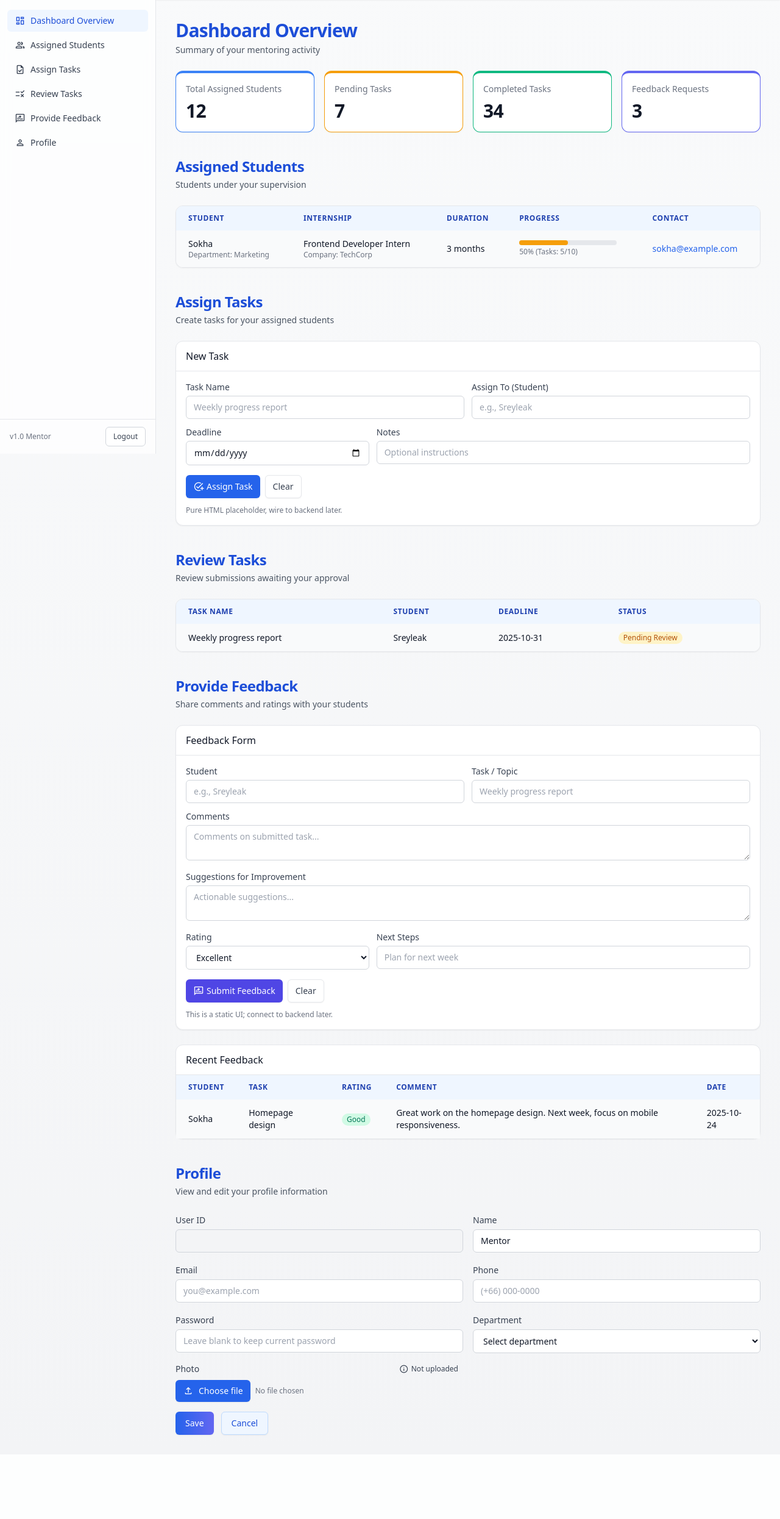
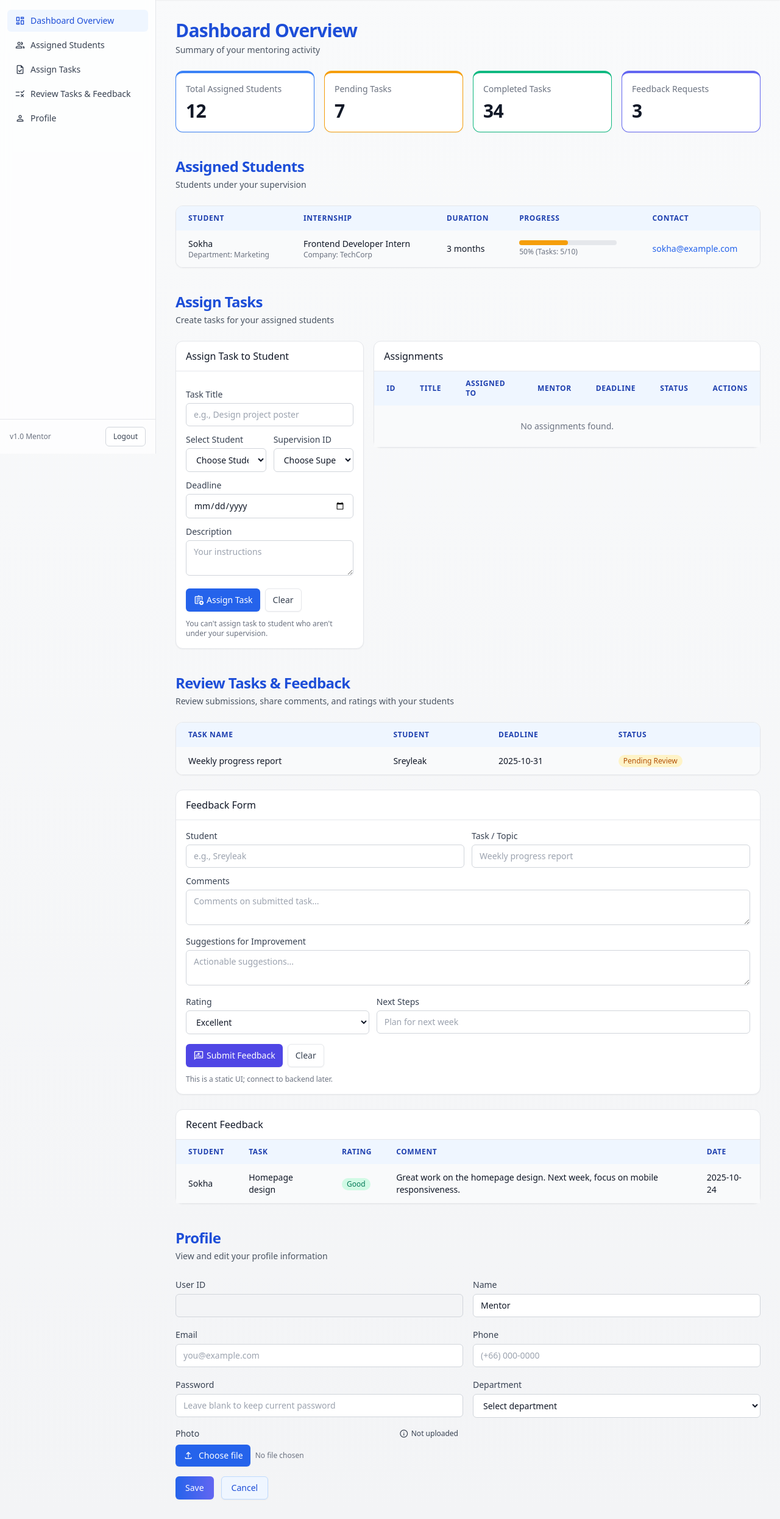
Before and after one commit to Chhitchhanut/internship-management-system-project, a FastAPI app: page /mentor_dash in a window 1280 px wide. Shown: the part 56-2547 px from the top of the page at 61% size. Before the commit the page ends 2411 px from the top, so only its background shows below. Run offline with FastAPI, Linux system fonts and the light colour scheme; some libraries are stand-ins or nearby versions.

Commit message:
feat:mentor assign task

```diff
--- a/app/routers/admin.py
+++ b/app/routers/admin.py
@@ -285,6 +285,8 @@ def create_task(
     db.commit()
 
     return RedirectResponse(url="/admin_dash#section-assign", status_code=status.HTTP_303_SEE_OTHER)
+
+
 # Delete Task Assignment
 # ----------------------------
 @router.post("/admin/Task_delete")
@@ -304,7 +306,6 @@ def admin_task_delete(
 
     target = f"/admin_dash#section-assign"
     return RedirectResponse(url=target, status_code=status.HTTP_303_SEE_OTHER)
-
 
 
 # Delete Internship
--- a/app/templates/mentor_dash.html
+++ b/app/templates/mentor_dash.html
@@ -23,8 +23,7 @@
         <li><a href="#overview" class="flex items-center gap-2 rounded-md px-3 py-2 text-sm font-medium text-gray-700 hover:bg-gray-100 hover:text-gray-900 transition"><span class="material-symbols-outlined text-[18px]">dashboard</span><span>Dashboard Overview</span></a></li>
         <li><a href="#assigned" class="flex items-center gap-2 rounded-md px-3 py-2 text-sm font-medium text-gray-700 hover:bg-gray-100 hover:text-gray-900 transition"><span class="material-symbols-outlined text-[18px]">group</span><span>Assigned Students</span></a></li>
         <li><a href="#assign-tasks" class="flex items-center gap-2 rounded-md px-3 py-2 text-sm font-medium text-gray-700 hover:bg-gray-100 hover:text-gray-900 transition"><span class="material-symbols-outlined text-[18px]">task</span><span>Assign Tasks</span></a></li>
-        <li><a href="#review" class="flex items-center gap-2 rounded-md px-3 py-2 text-sm font-medium text-gray-700 hover:bg-gray-100 hover:text-gray-900 transition"><span class="material-symbols-outlined text-[18px]">rule</span><span>Review Tasks</span></a></li>
-        <li><a href="#feedback" class="flex items-center gap-2 rounded-md px-3 py-2 text-sm font-medium text-gray-700 hover:bg-gray-100 hover:text-gray-900 transition"><span class="material-symbols-outlined text-[18px]">rate_review</span><span>Provide Feedback</span></a></li>
+        <li><a href="#review-feedback" class="flex items-center gap-2 rounded-md px-3 py-2 text-sm font-medium text-gray-700 hover:bg-gray-100 hover:text-gray-900 transition"><span class="material-symbols-outlined text-[18px]">rule</span><span>Review Tasks & Feedback</span></a></li>
         <li><a href="#profile" class="flex items-center gap-2 rounded-md px-3 py-2 text-sm font-medium text-gray-700 hover:bg-gray-100 hover:text-gray-900 transition"><span class="material-symbols-outlined text-[18px]">person</span><span>Profile</span></a></li>
       </ul>
     </nav>
@@ -131,49 +130,121 @@
           <h2 class="text-xl md:text-2xl font-semibold tracking-tight text-blue-700">Assign Tasks</h2>
           <p class="text-sm text-gray-600">Create tasks for your assigned students</p>
         </div>
+        <div class="grid grid-cols-1 lg:grid-cols-3 gap-4">
+          <!-- Assign Task to Student Form -->
+          <div class="space-y-4 lg:col-span-1">
             <div class="rounded-xl border bg-white shadow-sm">
               <div class="flex items-center justify-between border-b px-4 py-3">
-            <h3 class="font-medium">New Task</h3>
+                <h3 class="font-medium">Assign Task to Student</h3>
               </div>
-          <form class="p-4 space-y-3 text-sm">
+              <form action="/mentor/task_create" method="post" class="p-4 space-y-3 text-sm">
+                <input type="hidden" name="mentor_id" value="{{ mentor_id }}">
+                <div class="space-y-1">
+                  <label class="text-gray-700">Task Title</label>
+                  <input type="text" name="title" placeholder="e.g., Design project poster" required class="w-full rounded-md border border-gray-300 bg-white px-3 py-2 text-sm placeholder:text-gray-400 focus:outline-none focus:ring-2 focus:ring-blue-500/60 focus:border-blue-500" />
+                </div>
                 <div class="grid grid-cols-1 md:grid-cols-2 gap-3">
                   <div class="space-y-1">
-                <label class="text-gray-700">Task Name</label>
-                <input type="text" placeholder="Weekly progress report"
-                  class="w-full rounded-md border border-gray-300 bg-white px-3 py-2 text-sm placeholder:text-gray-400 focus:outline-none focus:ring-2 focus:ring-blue-500/60 focus:border-blue-500" />
+                    <label class="text-gray-700">Select Student</label>
+                    <select name="student_id" required class="w-full rounded-md border border-gray-300 bg-white px-3 py-2 text-sm placeholder:text-gray-400 focus:outline-none focus:ring-2 focus:ring-blue-500/60 focus:border-blue-500" >
+                      <option value="">Choose Student</option>
+                      {% for s in supervisions %}
+                        <option value="{{ s.student_id }}">Student {{ s.student_id }} (SV {{ s.id }})</option>
+                      {% endfor %}
+                    </select>
                   </div>
                   <div class="space-y-1">
-                <label class="text-gray-700">Assign To (Student)</label>
-                <input type="text" placeholder="e.g., Sreyleak"
-                  class="w-full rounded-md border border-gray-300 bg-white px-3 py-2 text-sm placeholder:text-gray-400 focus:outline-none focus:ring-2 focus:ring-blue-500/60 focus:border-blue-500" />
+                    <label class="text-gray-700">Supervision ID</label>
+                    <select name="internship_sv_id" required class="w-full rounded-md border border-gray-300 bg-white px-3 py-2 text-sm placeholder:text-gray-400 focus:outline-none focus:ring-2 focus:ring-blue-500/60 focus:border-blue-500">
+                      <option value="">Choose Supervision</option>
+                      {% for s in supervisions %}
+                        <option value="{{ s.id }}">SV {{ s.id }} (Student {{ s.student_id }})</option>
+                      {% endfor %}
+                    </select>
                   </div>
                 </div>
-            <div class="grid grid-cols-1 md:grid-cols-3 gap-3">
-              <div class="space-y-1 md:col-span-1">
+                <div class="grid grid-cols-1">
+                  <div class="space-y-1">
                     <label class="text-gray-700">Deadline</label>
-                <input type="date" class="w-full rounded-md border border-gray-300 bg-white px-3 py-2 text-sm focus:outline-none focus:ring-2 focus:ring-blue-500/60 focus:border-blue-500" />
-              </div>
-              <div class="space-y-1 md:col-span-2">
-                <label class="text-gray-700">Notes</label>
-                <input type="text" placeholder="Optional instructions"
-                  class="w-full rounded-md border border-gray-300 bg-white px-3 py-2 text-sm placeholder:text-gray-400 focus:outline-none focus:ring-2 focus:ring-blue-500/60 focus:border-blue-500" />
+                    <input type="date" name="deadline" required class="w-full rounded-md border border-gray-300 bg-white px-3 py-2 text-sm focus:outline-none focus:ring-2 focus:ring-blue-500/60 focus:border-blue-500" />
                   </div>
                 </div>
+                <div class="space-y-1">
+                  <label class="text-gray-700">Description</label>
+                  <textarea name="desc" placeholder="Your instructions" required class="w-full rounded-md border border-gray-300 bg-white px-3 py-2 text-sm placeholder:text-gray-400 focus:outline-none focus:ring-2 focus:ring-blue-500/60 focus:border-blue-500"></textarea>
+                </div>
                 <div class="flex gap-2 pt-1">
-              <button type="button" class="inline-flex items-center gap-1 rounded-md bg-blue-600 text-white px-3 py-2 text-sm font-medium hover:bg-blue-700 shadow-sm"><span class="material-symbols-outlined text-[18px]">add_task</span>Assign Task</button>
+                  <button type="submit" class="inline-flex items-center gap-1 rounded-md bg-blue-600 text-white px-3 py-2 text-sm font-medium hover:bg-blue-700 shadow-sm">
+                    <span class="material-symbols-outlined text-[18px]">assignment_add</span>Assign Task
+                  </button>
                   <button type="reset" class="inline-flex items-center gap-1 rounded-md border border-gray-200 text-gray-700 bg-white px-3 py-2 text-sm font-medium hover:bg-gray-50 shadow-sm">Clear</button>
                 </div>
-            <p class="text-xs text-gray-500">Pure HTML placeholder, wire to backend later.</p>
+                <p class="text-xs text-gray-500">You can't assign task to student who aren't under your supervision.</p>
               </form>
+            </div>
+          </div>
+          <!-- Assignments Table -->
+          <div class="lg:col-span-2">
+            <div class="rounded-xl border bg-white shadow-sm">
+              <div class="flex items-center justify-between border-b px-4 py-3">
+                <h3 class="font-medium">Assignments</h3>
+              </div>
+              <div class="overflow-x-auto">
+                <table class="min-w-full text-sm">
+                  <thead class="bg-blue-50 text-left text-xs uppercase tracking-wider text-blue-800">
+                    <tr>
+                      <th class="px-5 py-3">ID</th>
+                      <th class="px-5 py-3">Title</th>
+                      <th class="px-5 py-3">Assigned To</th>
+                      <th class="px-5 py-3">Mentor</th>
+                      <th class="px-5 py-3">Deadline</th>
+                      <th class="px-5 py-3">Status</th>
+                      <th class="px-5 py-3">Actions</th>
+                    </tr>
+                  </thead>
+                  <tbody class="divide-y odd:bg-white even:bg-gray-50">
+                    {% set mentor_tasks = tasks | selectattr("assigned_by", "equalto", mentor_id) | list %}
+                    {% if mentor_tasks %}
+                      {% for t in mentor_tasks %}
+                        <tr class="hover:bg-gray-50">
+                          <td class="px-5 py-3">{{ t.id }}</td>
+                          <td class="px-5 py-3">{{ t.title }}</td>
+                          <td class="px-5 py-3">{{ t.student_id }}</td>
+                          <td class="px-5 py-3">{{ t.assigned_by }}</td>
+                          <td class="px-5 py-3">{{ t.due_date }}</td>
+                          <td class="px-5 py-3">
+                            <span class="inline-flex items-center rounded-full bg-amber-100 px-2 py-0.5 text-xs font-medium text-amber-700">Assigned</span>
+                          </td>
+                          <td>
+                            <form action="/mentor/task_delete" method="post">
+                              <input type="hidden" name="task_id" value="{{ t.id }}" />
+                              <input type="hidden" name="mentor_id" value="{{ mentor_id }}" />
+                              <button type="submit" class="inline-flex items-center gap-1 rounded-md bg-rose-600 text-white px-2.5 py-1.5 text-xs font-medium hover:bg-rose-700 shadow-sm">
+                                <span class="material-symbols-outlined text-[16px]">delete</span>Delete
+                              </button>
+                            </form>
+                          </td>
+                        </tr>
+                      {% endfor %}
+                    {% else %}
+                    <tr>
+                      <td colspan="7" class="px-5 py-6 text-center text-gray-500">No assignments found.</td>
+                    </tr>
+                    {% endif %}
+                  </tbody>
+                </table>
+              </div>
+            </div>
+          </div>
         </div>
       </section>
 
 
       <!-- 4. Review Tasks -->
-      <section id="review" class="space-y-6">
+      <section id="review-feedback" class="space-y-6">
         <div class="flex flex-col gap-1">
-          <h2 class="text-xl md:text-2xl font-semibold tracking-tight text-blue-700">Review Tasks</h2>
-          <p class="text-sm text-gray-600">Review submissions awaiting your approval</p>
+          <h2 class="text-xl md:text-2xl font-semibold tracking-tight text-blue-700">Review Tasks & Feedback</h2>
+          <p class="text-sm text-gray-600">Review submissions, share comments, and ratings with your students</p>
         </div>
         <div class="overflow-x-auto rounded-xl border bg-white shadow-sm">
           <table class="min-w-full text-sm">
@@ -195,14 +266,7 @@
             </tbody>
           </table>
         </div>
-      </section>
-
-      <!-- 5. Provide Feedback -->
-      <section id="feedback" class="space-y-6">
-        <div class="flex flex-col gap-1">
-          <h2 class="text-xl md:text-2xl font-semibold tracking-tight text-blue-700">Provide Feedback</h2>
-          <p class="text-sm text-gray-600">Share comments and ratings with your students</p>
-        </div>
+      <!--  Provide Feedback -->
         <div class="rounded-xl border bg-white shadow-sm">
           <div class="flex items-center justify-between border-b px-4 py-3">
             <h3 class="font-medium">Feedback Form</h3>
@@ -283,7 +347,7 @@
       </section>
 
 
-      <!-- 6. Profile -->
+      <!-- 5. Profile -->
       <section id="profile" class="space-y-6">
         <div class="flex flex-col gap-1">
           <h2 class="text-xl md:text-2xl font-semibold tracking-tight text-blue-700">Profile</h2>
```
Also changed, not shown: app/routers/mentor.py (+104 -2 lines), intern_sys.db. Lines whose indentation alone changed are shown as unchanged.
